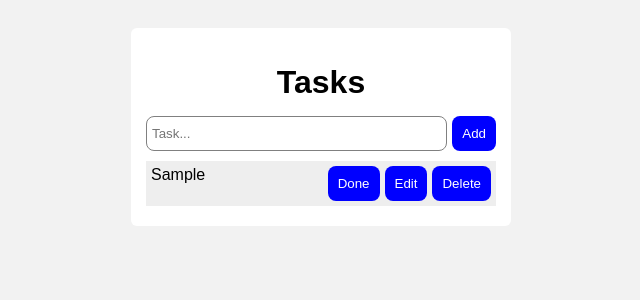
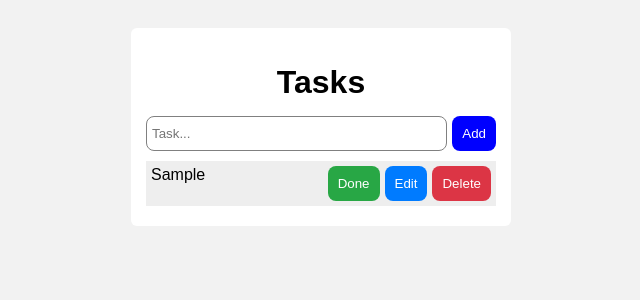
Before and after one commit to Abdelrahman-Elfiky/task-tracker, a React (Vite) app: page / in a window 1280 px wide. Both pictures are taken after typing "Sample" into the empty fields and a click on the button "Add". Shown: the top 300 px of the page, without its empty margins (319-959 px from the left). Built offline with nearby package versions, Linux system fonts and the light colour scheme.

Commit message:
Update index.css

```diff
--- a/src/index.css
+++ b/src/index.css
@@ -43,7 +43,21 @@
   color: #fff;
   gap: 20px;
 }
+.task div button:first-child {
+  background-color: #28a745;
+}
 
+.task div button:nth-child(2) {
+  background-color: #007bff;
+}
+
+.task div button:last-child {
+  background-color: #dc3545;
+}
+
+.task div button:hover {
+  opacity: 0.8;
+}
 .task {
   display: flex;
   justify-content: space-between;
```
